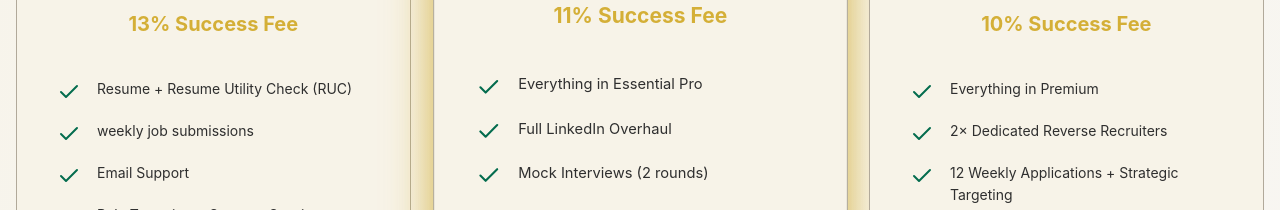
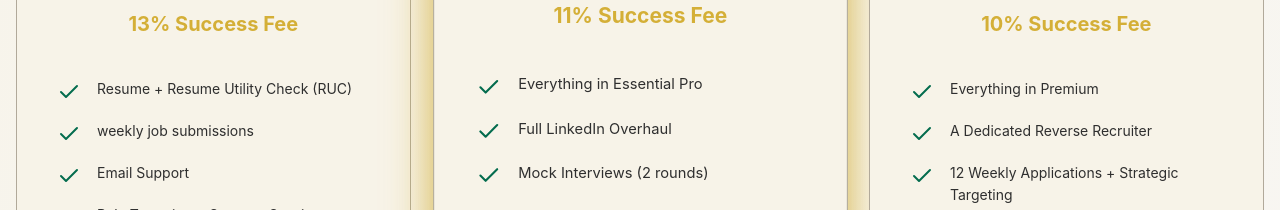
Before and after one commit to krunalyogi/nexplacers, a Next.js app in the folder frontend/: page / in a window 1280 px wide. Shown: the part 8180-8390 px from the top of the page. Built offline with nearby package versions, Linux system fonts and the light colour scheme; no server answers.

Commit message:
recruiter change 1999

```diff
--- a/frontend/components/Pricing.tsx
+++ b/frontend/components/Pricing.tsx
@@ -50,7 +50,7 @@ export function Pricing() {
       description: "Executive-level polish, coaching, and fast placement",
       features: [
         "Everything in Premium",
-        "2× Dedicated Reverse Recruiters",
+        "A Dedicated Reverse Recruiter",
         "12 Weekly Applications + Strategic Targeting",
         "VIP WhatsApp Support + Priority Turnaround",
         "Advanced Offer Negotiation Support",
```
